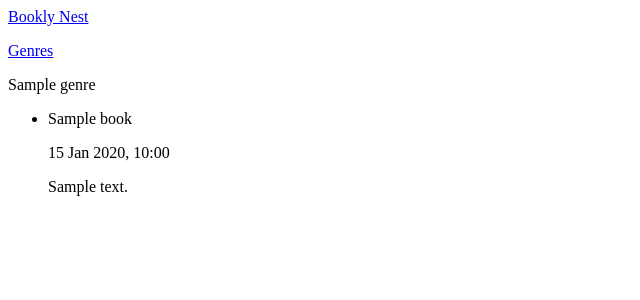
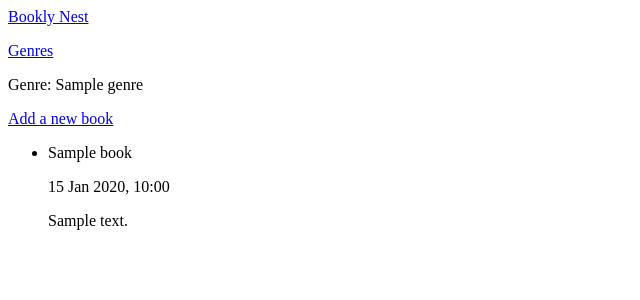
Before and after one commit to dimipash/Book_tracker, a Django app: page /genres/1 in a window 1280 px wide. Shown: the top 300 px of the page, without its empty margins (0-640 px from the left). Run offline with Django 5.2, Linux system fonts and the light colour scheme; tables that the repository leaves empty hold one stand-in row (values such as "Sample post").

Commit message:
add a form for a new book

```diff
--- a/bookly_nest/templates/bookly_nest/genre.html
+++ b/bookly_nest/templates/bookly_nest/genre.html
@@ -1,7 +1,8 @@
 {% extends "bookly_nest/base.html" %}
 
 {% block content %}
-    <p>{{genre.name}}</p>
+    <p>Genre: {{genre.name}}</p>
+    <a href="{% url "bookly_nest:new_book" genre.id %}">Add a new book</a>
     <ul>
         {% for book in books  %}
             <li>{{book.title}}</li>
--- a/bookly_nest/urls.py
+++ b/bookly_nest/urls.py
@@ -8,4 +8,5 @@ urlpatterns = [
     path('genres/', views.genres, name="genres"),
     path('genres/<int:genre_id>', views.genre, name="genre"),
     path('new_genre/', views.new_genre, name="new_genre"),
+    path('new_book/<int:genre_id>/', views.new_book, name="new_book"),
 ]
--- a/bookly_nest/views.py
+++ b/bookly_nest/views.py
@@ -1,6 +1,6 @@
 from django.shortcuts import render
 from .models import Book, Genre
-from .forms import GenreForm
+from .forms import GenreForm, BookForm
 from django.shortcuts import redirect
 
 def index(request):
@@ -41,3 +41,22 @@ def new_genre(request):
     }
 
     return render(request, "bookly_nest/new_genre.html", context=context)
+
+def new_book(request, genre_id):
+    genre = Genre.objects.get(pk=genre_id)
+    if request.method == 'POST':
+        form = BookForm(request.POST)
+        if form.is_valid():
+            book = form.save(commit=False)
+            book.genre = genre
+            book.save()
+            return redirect('bookly_nest:genre', genre_id=genre_id)
+    else:
+        form = BookForm()
+
+    context = {
+        "form": form,
+        "genre": genre,
+    }
+
+    return render(request, "bookly_nest/new_book.html", context=context)
```
Also changed, not shown: bookly_nest/forms.py (+15 -1 lines), bookly_nest/templates/bookly_nest/new_book.html (added, +12 -0 lines).
